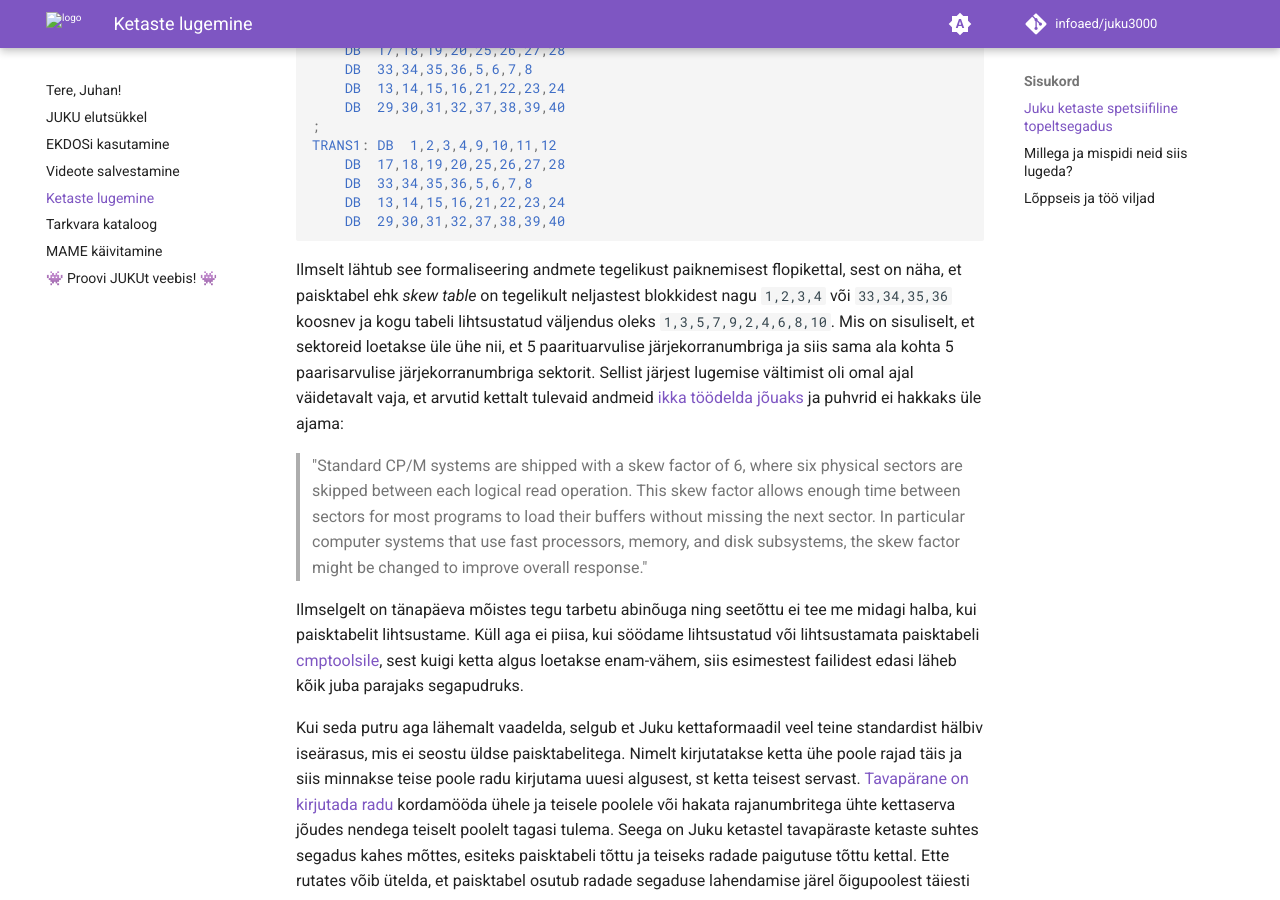
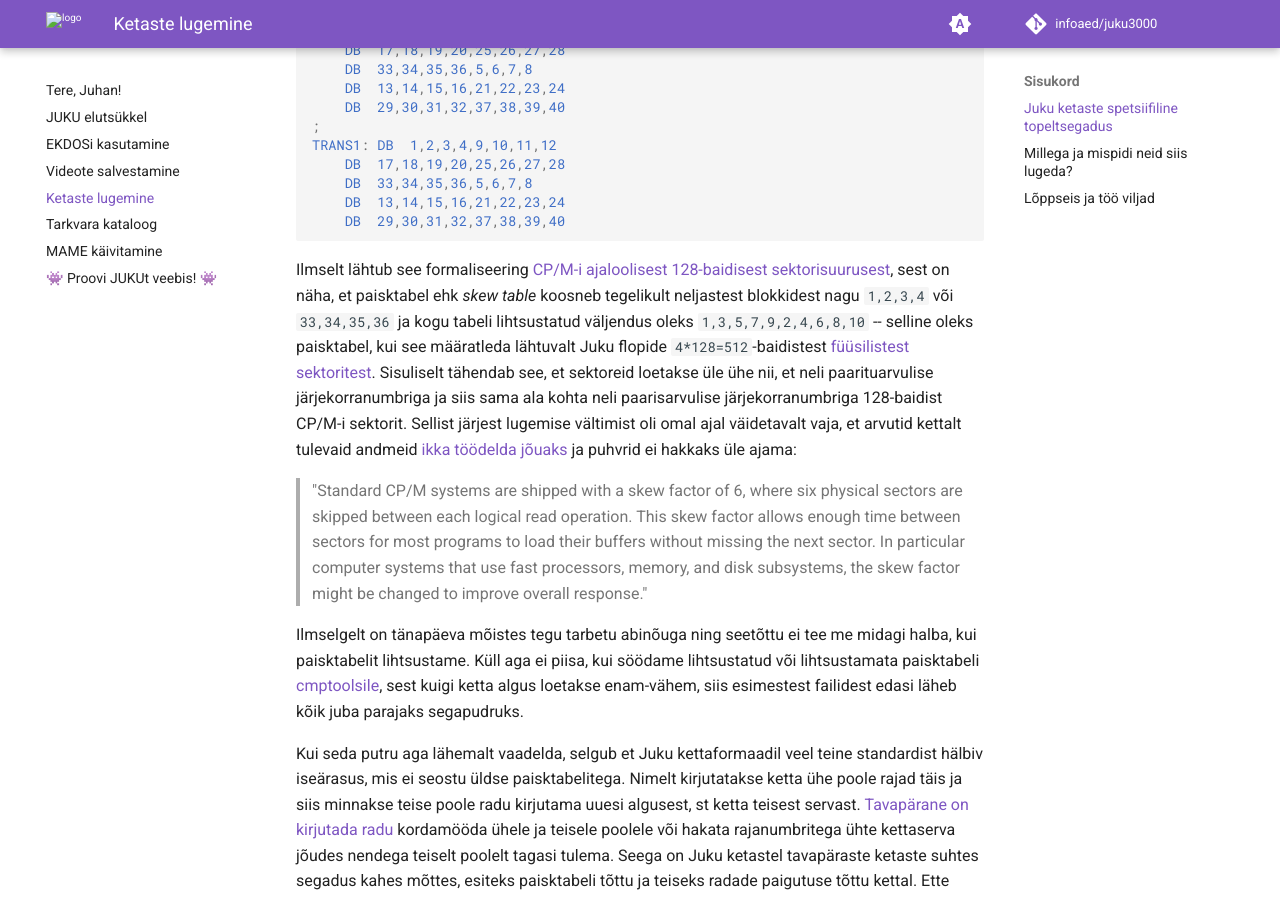
Before and after one commit to infoaed/juku3000, an MkDocs documentation site: the page built from docs/kettad.md, in a window 1280 px wide and 900 px high, scrolled down 1284 px. Built offline with MkDocs 1.6.1 and Material for MkDocs 9.7.7, drawn with Linux system fonts in a browser that asks for light colours; comment, search, counter and statistics services are not loaded; some of the changed text lies outside the part shown.

Commit message:
Update kettad.md

````diff
--- a/docs/kettad.md
+++ b/docs/kettad.md
@@ -47,7 +47,7 @@ TRANS1:	DB	1,2,3,4,9,10,11,12
 	DB	29,30,31,32,37,38,39,40
 ```
 
-Ilmselt lähtub see formaliseering andmete tegelikust paiknemisest flopikettal, sest on näha, et paisktabel ehk _skew table_ on tegelikult neljastest blokkidest nagu `1,2,3,4` või `33,34,35,36` koosnev ja kogu tabeli lihtsustatud väljendus oleks `1,3,5,7,9,2,4,6,8,10`. Mis on sisuliselt, et sektoreid loetakse üle ühe nii, et 5 paarituarvulise järjekorranumbriga ja siis sama ala kohta 5 paarisarvulise järjekorranumbriga sektorit. Sellist järjest lugemise vältimist oli omal ajal väidetavalt vaja, et arvutid kettalt tulevaid andmeid [ikka töödelda jõuaks](https://www.autometer.de/unix4fun/z80pack/cpm2/ch6.htm#Section_6.6) ja puhvrid ei hakkaks üle ajama:
+Ilmselt lähtub see formaliseering [CP/M-i ajaloolisest 128-baidisest sektorisuurusest](https://en.wikipedia.org/wiki/CP/M#Basic_Input_Output_System), sest on näha, et paisktabel ehk _skew table_ koosneb tegelikult neljastest blokkidest nagu `1,2,3,4` või `33,34,35,36` ja kogu tabeli lihtsustatud väljendus oleks `1,3,5,7,9,2,4,6,8,10` -- selline oleks paisktabel, kui see määratleda lähtuvalt Juku flopide `4*128=512`-baidistest [füüsilistest sektoritest](https://cowlark.com/fluxengine/doc/disk-juku.html). Sisuliselt tähendab see, et sektoreid loetakse üle ühe nii, et neli paarituarvulise järjekorranumbriga ja siis sama ala kohta neli paarisarvulise järjekorranumbriga 128-baidist CP/M-i sektorit. Sellist järjest lugemise vältimist oli omal ajal väidetavalt vaja, et arvutid kettalt tulevaid andmeid [ikka töödelda jõuaks](https://www.autometer.de/unix4fun/z80pack/cpm2/ch6.htm#Section_6.6) ja puhvrid ei hakkaks üle ajama:
 
 > "Standard CP/M systems are shipped with a skew factor of 6, where six physical sectors are skipped between each logical read operation. This skew factor allows enough time between sectors for most programs to load their buffers without missing the next sector. In particular computer systems that use fast processors, memory, and disk subsystems, the skew factor might be changed to improve overall response."
 
@@ -69,7 +69,7 @@ STAT             |  KULT              |  DOCTOR
 :-------------------------:|:-------------------------:|:-------------------------:
 ![STAT näitab 40 sektorit raja kohta](/images/disk.png) | ![KULT näitab ka paisktabelit](/images/disk4.png) | ![Software Soulutions DISK EDITOR & DIAGNOSTICS annab kõige põhjalikuma ülevaate (aga ei erista 32 baidiseid blokke)](/images/disk2.png)
 
-Juku [CP/M-il põhinevale 128-baidisele sektorisuurusele](https://en.wikipedia.org/wiki/CP/M#Basic_Input_Output_System) truuks jäädes peaksime määrama `.libdiskrc` failis parameetrid ilmselt nii:
+Juku CP/M-il põhinevale 128-baidisele sektorisuurusele truuks jäädes peaksime määrama `.libdiskrc` failis parameetrid ilmselt nii:
 
 ```
 [juku-origin]
````
